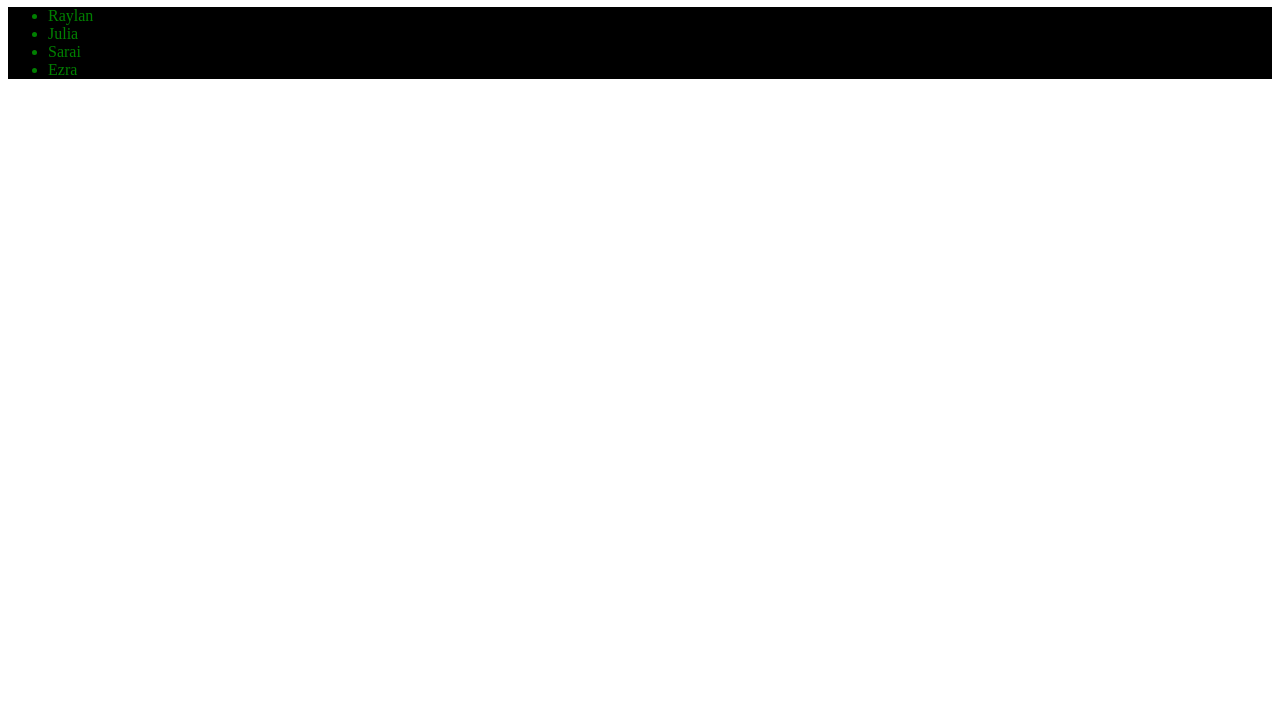
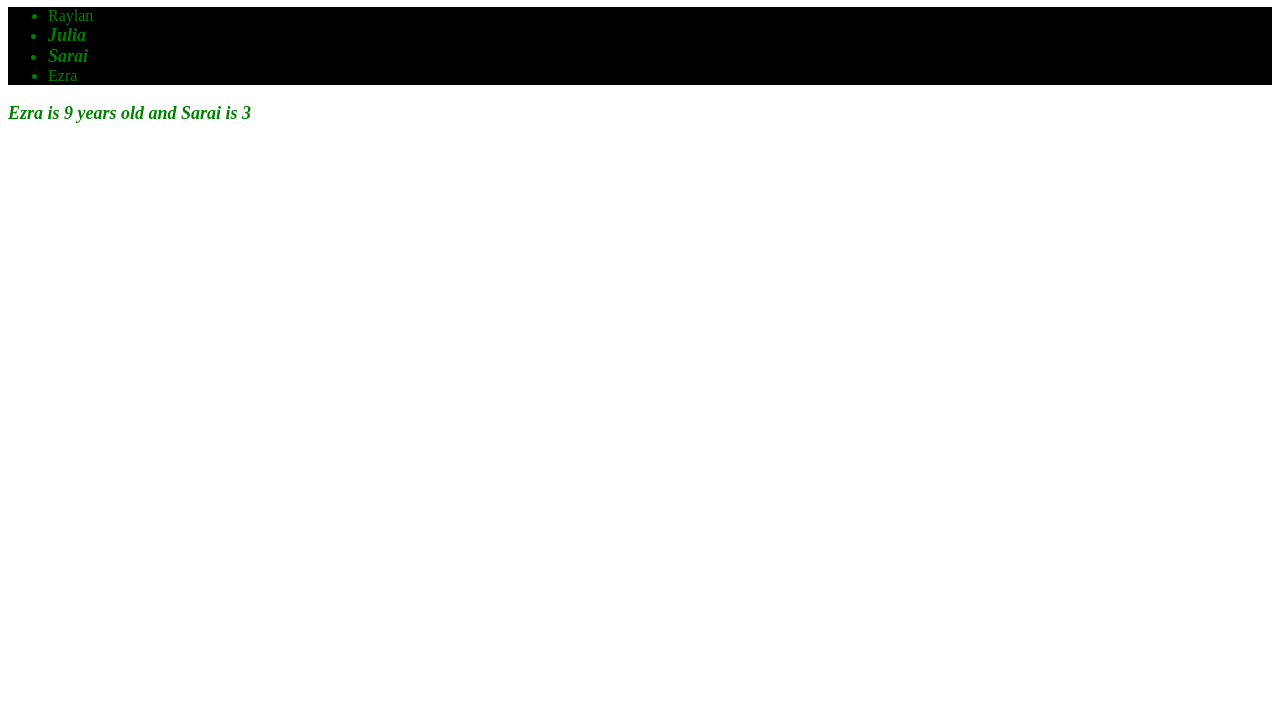
Before and after one commit to RaylanRod/css-selectors-practice, a plain HTML site: page index.html in a window 1280 px wide. Shown: the part 73-800 px from the top of the page. Drawn offline with Linux system fonts and the light colour scheme.

Commit message:
class selection practice, added bold font to two name and added a paragraph

```diff
--- a/css/styles.css
+++ b/css/styles.css
@@ -7,3 +7,9 @@ ul {
     color: blueviolet;
     background-color: black;
 }
+/* class practice..bolded 2 names */
+.bold {
+    font-weight: bold;
+    font-style: italic;
+    font-size: large;
+}
--- a/index.html
+++ b/index.html
@@ -11,9 +11,10 @@
     <h1>My Family names</h1>
     <ul>
       <li>Raylan</li>
-      <li>Julia</li>
-      <li>Sarai</li>
+      <li class="bold">Julia</li>
+      <li class="bold">Sarai</li>
       <li>Ezra</li>
     </ul>
+    <p class="bold">Ezra is 9 years old and Sarai is 3</p>
   </body>
 </html>
```
